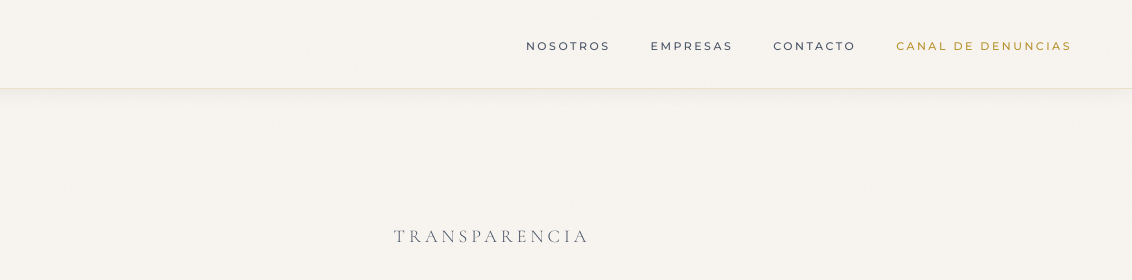
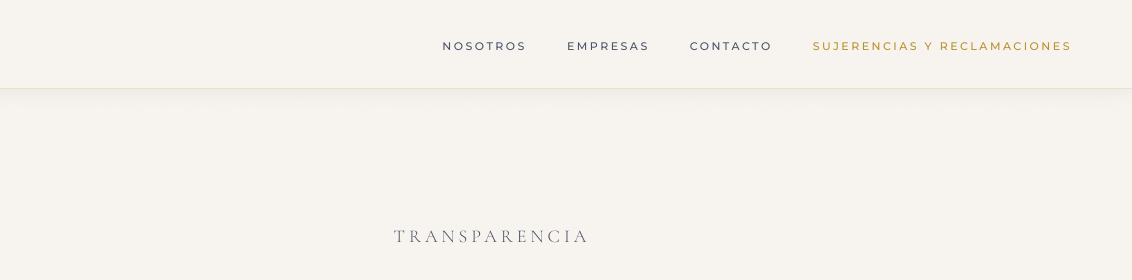
Before and after one commit to dissept/W-W, a website: page denuncia.html in a window 1280 px wide. Shown: the top 280 px of the page, 148-1280 px from the left. Drawn offline with nearby package versions, Linux system fonts and the light colour scheme.

Commit message:
little fixed

```diff
--- a/denuncia.html
+++ b/denuncia.html
@@ -35,7 +35,7 @@
       <li><a href="index.html#about">Nosotros</a></li>
       <li><a href="index.html#companies">Empresas</a></li>
       <li><a href="index.html#contact">Contacto</a></li>
-      <li><a href="denuncia.html" style="color: var(--gold);">Canal de denuncias</a></li>
+      <li><a href="denuncias.html" style="color: var(--gold);">sujerencias y reclamaciones</a></li>
     </ul>
   </nav>
 
```
